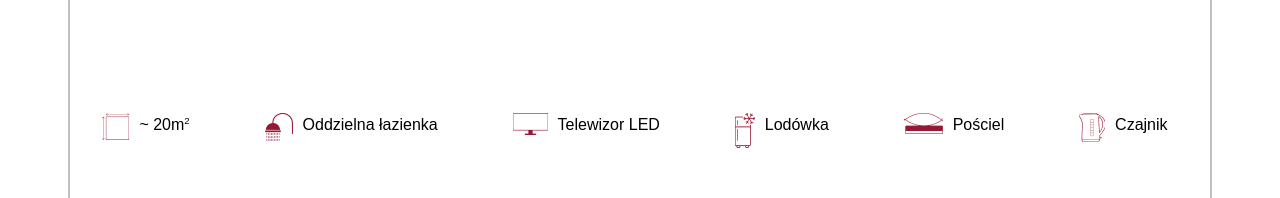
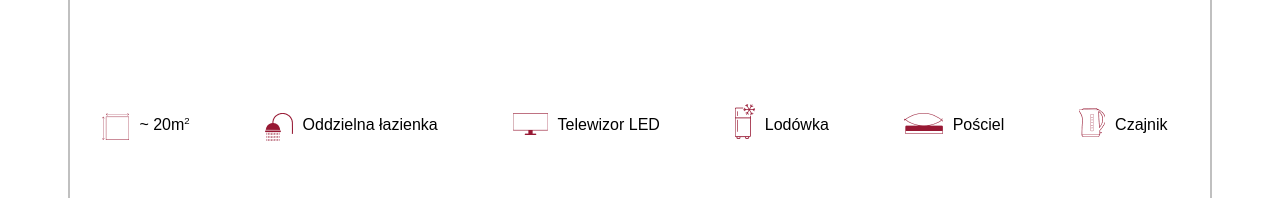
Before and after one commit to lagunski92/noclegi-wiazownia-v2, a React (Create React App) app: page / in a window 1280 px wide. Shown: the part 1393-1591 px from the top of the page. Built offline with nearby package versions, Linux system fonts and the light colour scheme.

Commit message:
refactoring

```diff
--- a/src/components/Rooms/Rooms.jsx
+++ b/src/components/Rooms/Rooms.jsx
@@ -119,7 +119,11 @@ export const Rooms = () => {
               </li>
               <li>
                 <p>
-                  <img src={Lodowka} alt="lodówka" />
+                  <img
+                    src={Lodowka}
+                    alt="lodówka"
+                    style={{ position: "relative", top: "-9px" }}
+                  />
                 </p>
                 <p>Lodówka</p>
               </li>
@@ -131,7 +135,11 @@ export const Rooms = () => {
               </li>
               <li>
                 <p>
-                  <img src={Czajnik} alt="czajnik" />
+                  <img
+                    src={Czajnik}
+                    alt="czajnik"
+                    style={{ position: "relative", top: "-5px" }}
+                  />
                 </p>
                 <p>Czajnik</p>
               </li>
```
